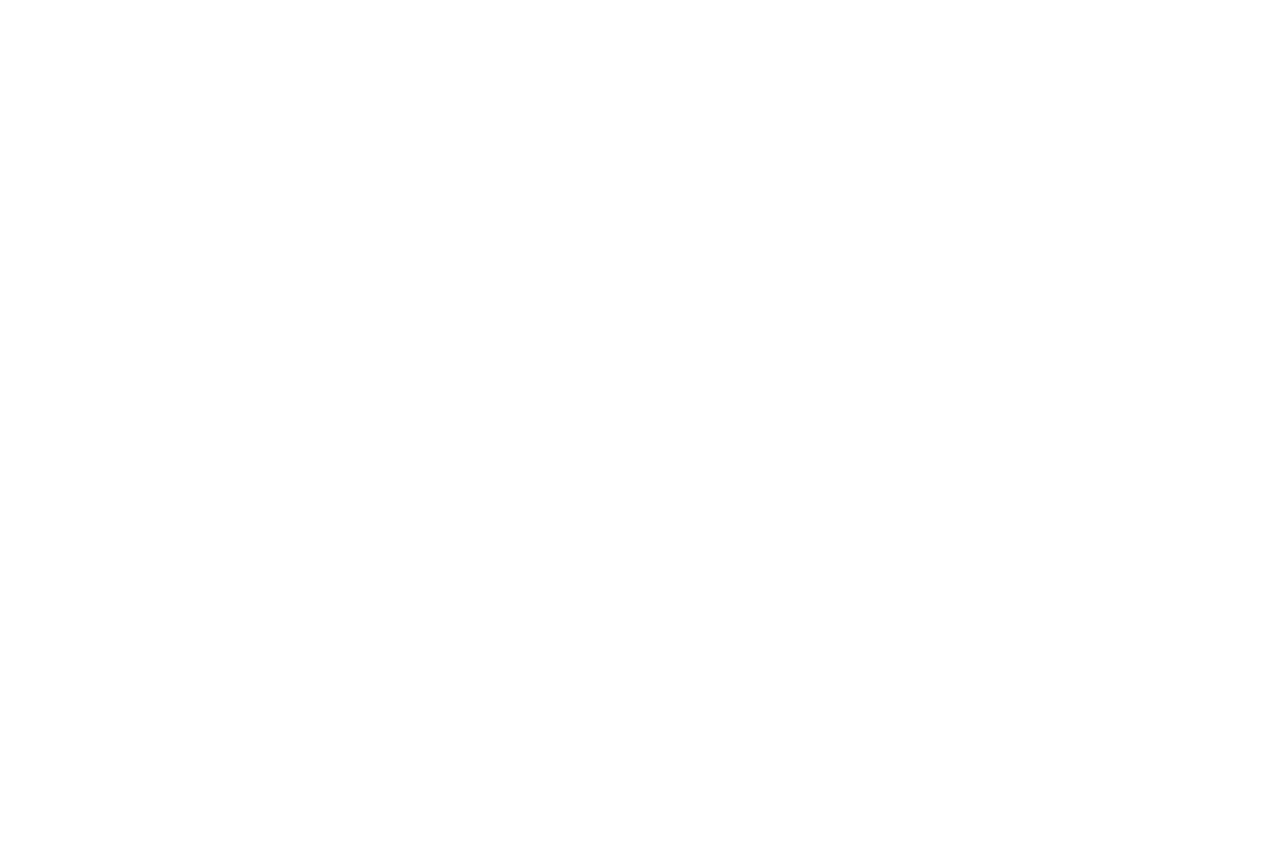
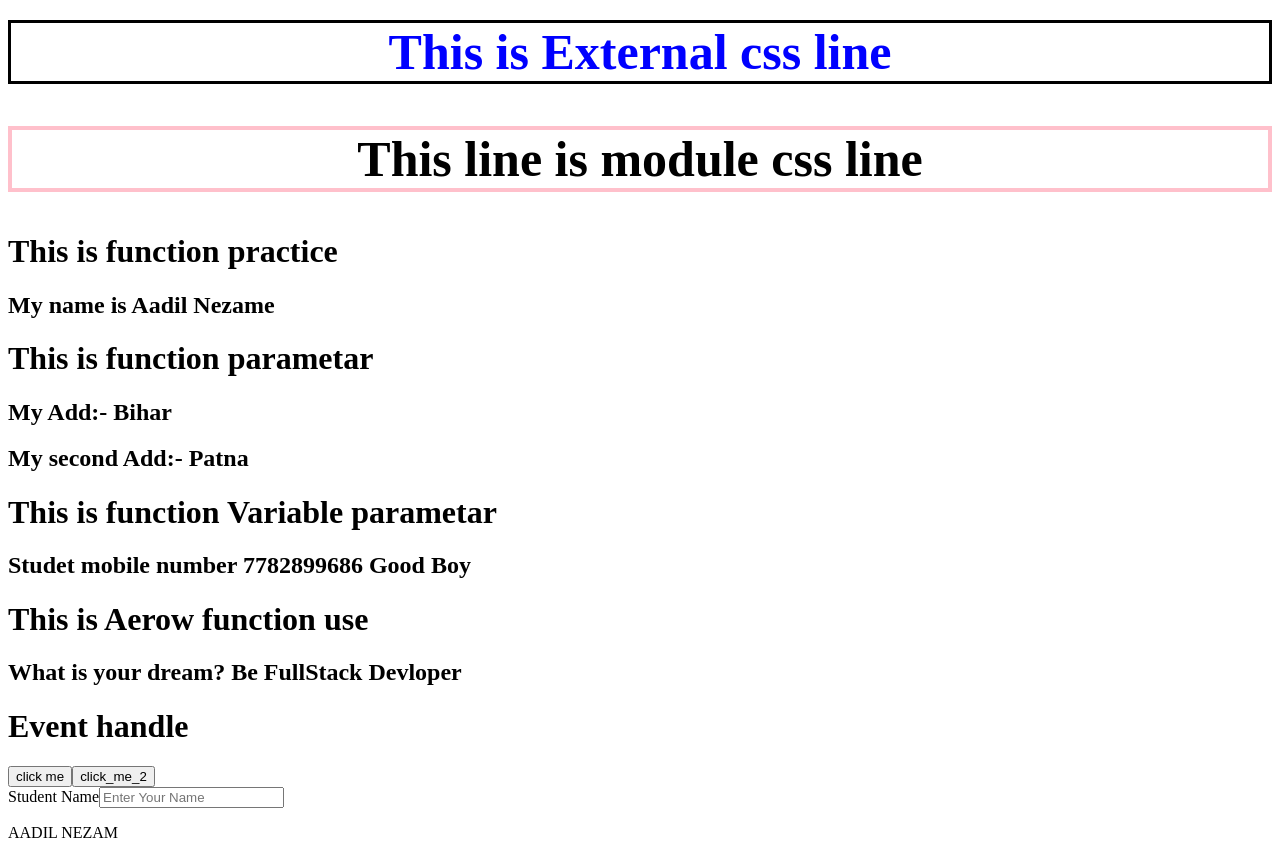
Before and after one commit to aadilne/full-stack-practice, a React (Vite) app in the folder ReactJS/ReactJSPractice/: page / in a window 1280 px wide. Shown: the part 320-1178 px from the top of the page. Before the commit the page ends 800 px from the top, so only its background shows below. Built offline with nearby package versions, Linux system fonts and the light colour scheme.

Commit message:
practice External css and Inline css Module cscls function in ReactJS

```diff
--- a/ReactJS/ReactJSPractice/src/App.jsx
+++ b/ReactJS/ReactJSPractice/src/App.jsx
@@ -1,5 +1,8 @@
 import { useState } from 'react'
 import Demo from './component/Demo'
+import InlineStyle from './component/InlineStyle'
+import FunctionComponent from './component/FunctionComponent'
+
 
 function App() {
 
@@ -8,8 +11,10 @@
     <>
 
       <h1>react</h1>
+
       <Demo />
-
+      <InlineStyle />
+      <FunctionComponent />
 
     </>
   )
--- a/ReactJS/ReactJSPractice/src/component/Demo.jsx
+++ b/ReactJS/ReactJSPractice/src/component/Demo.jsx
@@ -1,9 +1,12 @@
+
 
 function    Demo(){
 
+    const name = "Aadil"
     return(
         <>
         <h2>My first ReactJS learning journey</h2>
+        <p>My name is {name}</p>
         </>
     )
 }
--- /dev/null
+++ b/ReactJS/ReactJSPractice/src/component/External.css
@@ -0,0 +1,7 @@
+
+.Exttxt{
+    color: blue;
+    font-size: 50px;
+    border: 3px solid black;
+    text-align: center;
+}
--- /dev/null
+++ b/ReactJS/ReactJSPractice/src/component/FunctionComponent.jsx
@@ -0,0 +1,78 @@
+
+
+function  FunctionComponent(){
+
+    function getName(){
+
+        return "Aadil Nezame";
+    }
+
+
+    function  functionPara(addA){
+
+        return addA;
+    }
+
+
+    let mobNum = 7782899686;
+    let occpution = " Good Boy"
+
+    function      functionVar(mob , occ){
+
+        return [mob , occ];
+
+    }
+
+    const arrFunction = (yd) =>{
+        return yd;
+
+    }
+
+    function       handleClick(){
+        alert("button was clicked");
+    }
+
+    function   namePrint(event){
+        console.clear()
+        console.log("value:-" , event.target.value)
+    }
+
+    const handelMouseHover = () => console.log("mouse is over on text")
+    const  handleOnClick = () => console.log("text clicked")
+
+
+    return (
+        <>
+        <h1>This is function practice</h1>
+        <h2>My name is { getName()}</h2>
+
+        <h1>This is function parametar</h1>
+        <h2>My Add:- {functionPara("Bihar")} </h2>
+        <h2>My second Add:- {functionPara("Patna")}</h2>
+
+
+        <h1>This is function Variable parametar</h1>
+        <h2>Studet mobile number {functionVar( mobNum , occpution)}</h2>
+
+        <h1>This is Aerow function use</h1>
+        <h2>What is your dream? {arrFunction("Be FullStack Devloper")}</h2>
+
+        <h1>Event handle</h1>
+        <button onClick={handleClick}>click me</button>
+        <button onClick={ () => { alert("button was clicked_2")}}> click_me_2</button>
+        <br />
+
+        <label  id="name">Student Name</label>
+        <input type="text" placeholder="Enter Your Name" id="name" onChange={namePrint} />
+
+        <p onMouseOver={handelMouseHover}  onClick={handleOnClick}>AADIL NEZAM</p>
+
+
+        </>
+
+    )
+
+}
+
+
+export default FunctionComponent
--- /dev/null
+++ b/ReactJS/ReactJSPractice/src/component/InlineStyle.jsx
@@ -0,0 +1,31 @@
+
+import './External.css'
+import modulcss from "./Modcss.module.css"
+
+function InlineStyle(){
+
+    let styleA = {
+        fontSize :40,
+        textAlign : "center",
+        backgroundColor : "pink",
+        color : "black"
+    }
+
+
+    return(
+        <>
+        <h1 style = {styleA}>InlineStyle css </h1>
+
+        {/*//first one is {} for javaScript and second one is {{ }} for css*/}
+        <h2 style={{fontSize :40, textAlign : "center", backgroundColor : "pink", color : "black"}}> Tis is second Inline CSS </h2>
+
+        {/*  Tis is external css line */}
+        <h2 className="Exttxt"> This is External css line</h2>
+
+        <h2 className={modulcss.text}>This line is module css line</h2>
+
+        </>
+    )
+}
+
+export default InlineStyle
--- /dev/null
+++ b/ReactJS/ReactJSPractice/src/component/Modcss.module.css
@@ -0,0 +1,7 @@
+
+
+.text{
+    text-align: center;
+    font-size: 50px;
+    border: 4px solid pink;
+}
--- a/ReactJS/ReactJSPractice/src/main.jsx
+++ b/ReactJS/ReactJSPractice/src/main.jsx
@@ -1,6 +1,7 @@
 import { StrictMode } from 'react'
 import { createRoot } from 'react-dom/client'
 import App from './App.jsx'
+
 
 createRoot(document.getElementById('root')).render(
   <StrictMode>
```
